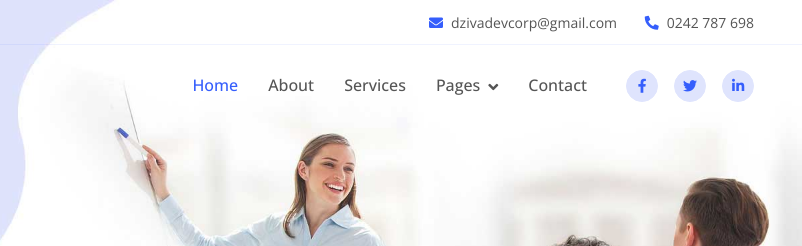
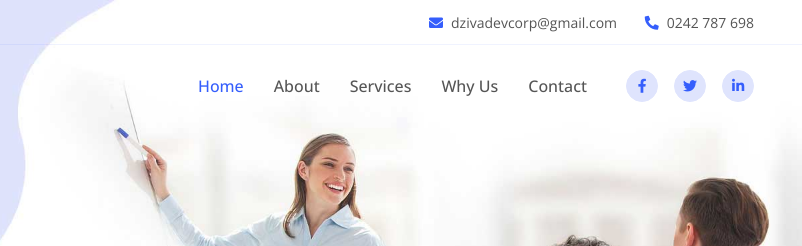
Before and after one commit to mundembe/Dziva-Dev-Corp-Website, a plain HTML site: page index.html in a window 1280 px wide. Shown: the top 246 px of the page, 478-1280 px from the left. Drawn offline with nearby package versions, Linux system fonts and the light colour scheme.

Commit message:
replaced 'pages' dropdown menu with 'Why Us'

```diff
--- a/index.html
+++ b/index.html
@@ -70,7 +70,9 @@
                     <a href="index.html" class="nav-item nav-link active">Home</a>
                     <a href="#" class="nav-item nav-link">About</a>
                     <a href="#" class="nav-item nav-link">Services</a>
-                    <div class="nav-item dropdown">
+                    <a href="#" class="nav-item nav-link">Why Us</a>
+
+                    <!-- <div class="nav-item dropdown">
                         <a href="#" class="nav-link dropdown-toggle" data-bs-toggle="dropdown">Pages</a>
                         <div class="dropdown-menu border-light m-0">
                             <a href="#" class="dropdown-item">Projects</a>
@@ -78,7 +80,7 @@
                             <a href="#" class="dropdown-item">Team Member</a>
                             <a href="#" class="dropdown-item">Testimonials</a>
                         </div>
-                    </div>
+                    </div> -->
                     <a href="#" class="nav-item nav-link">Contact</a>
                 </div>
                 <div class="d-none d-lg-flex ms-2">
```
